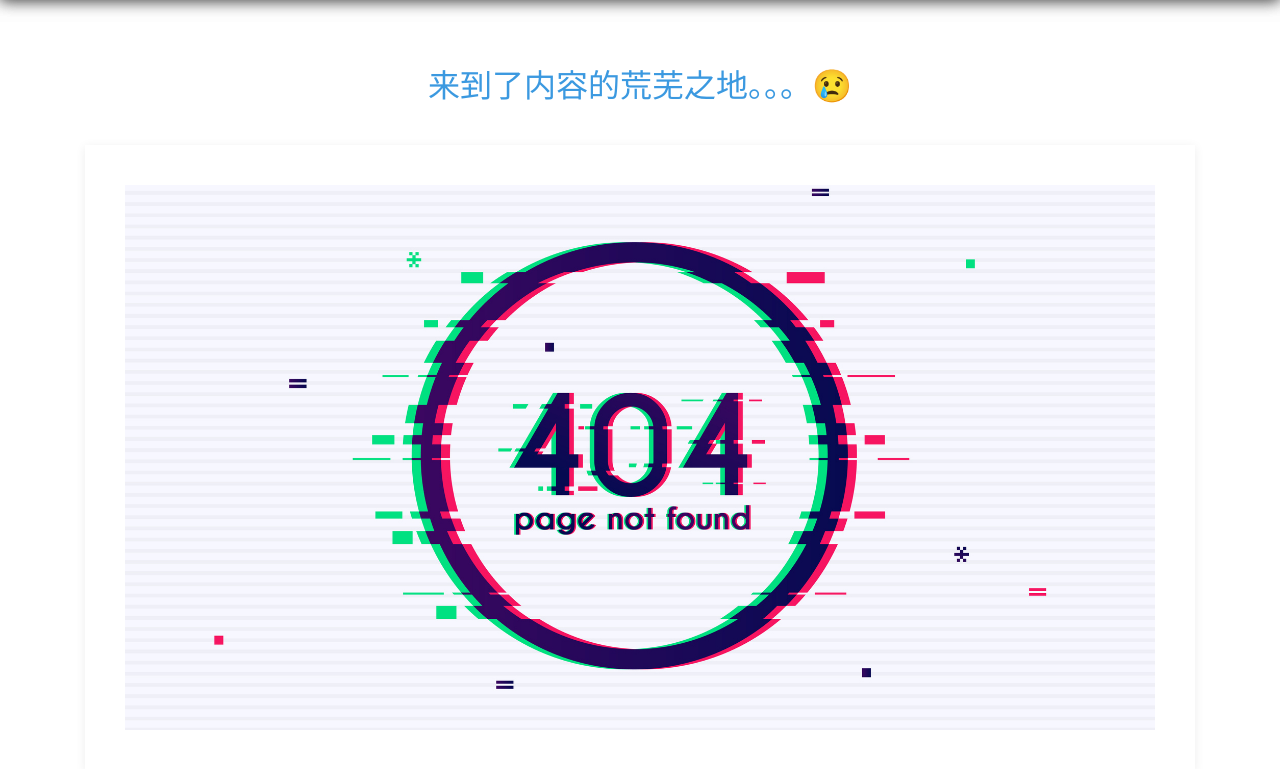
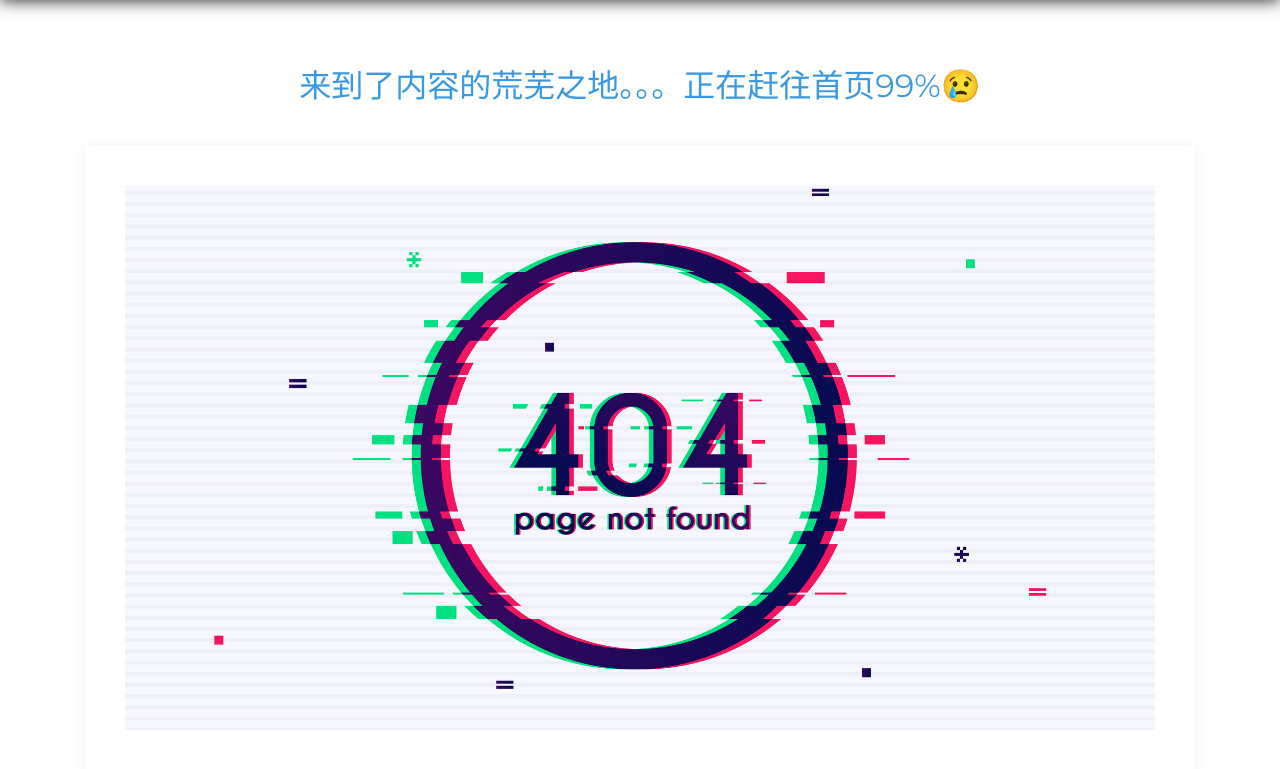
Before and after one commit to AfireHong/DigitalOdyssey, a PHP site: page /404.php in a window 1280 px wide. Shown: the part 93-862 px from the top of the page. Run offline with PHP 8.4, Linux system fonts and the light colour scheme; data that the repository does not hold is empty; some libraries are stand-ins or nearby versions.

Commit message:
404自动跳转首页

```diff
--- a/404.php
+++ b/404.php
@@ -5,7 +5,7 @@
         <section class="clean-block">
             <div class="container">
                 <div class="block-heading">
-                    <h2 class="text-info">来到了内容的荒芜之地。。。😢</h2>
+                    <h2 class="text-info">来到了内容的荒芜之地。。。正在赶往首页99%😢</h2>
                 </div>
                 <div class="block-content">
                     <img src="assets/img/404.jpg" alt="404" width="100%">
@@ -13,6 +13,7 @@
             </div>
         </section>
     </main>
+    <meta http-equiv="refresh" content="2;url=index.php">
 <?php
     include 'footer.php';
 ?>
```
